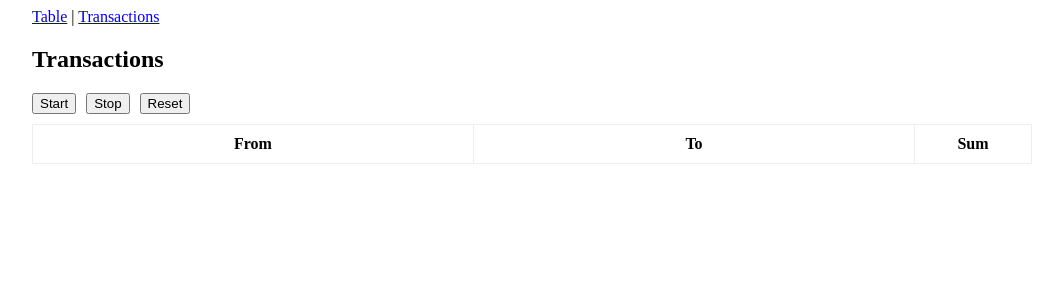
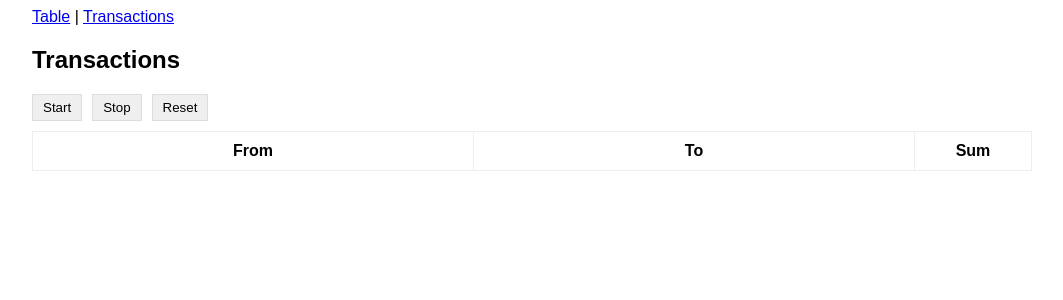
Before and after one commit to codeshota/atlant, a Vue app: page /transactions in a window 1280 px wide. Shown: the top 300 px of the page, without its empty margins (108-1171 px from the left). Built offline with nearby package versions, Linux system fonts and the light colour scheme.

Commit message:
correct styles

```diff
--- a/src/App.vue
+++ b/src/App.vue
@@ -9,6 +9,15 @@
 </template>
 
 <style>
+body {
+  font-family: sans-serif;
+}
+
+button {
+  border: 1px solid #ddd;
+  padding: 5px 10px;
+}
+
 .container {
   margin: 0 auto;
   width: 1000px;
--- a/src/views/Home.vue
+++ b/src/views/Home.vue
@@ -171,7 +171,7 @@ export default {
   position: absolute;
   left: 5px;
   line-height: 10px;
-  padding: 1px 3px;
+  padding: 2px 3px;
 }
 
 .card-title {
--- a/src/views/Transactions.vue
+++ b/src/views/Transactions.vue
@@ -2,8 +2,14 @@
   <div class="container">
     <h2>Transactions</h2>
 
-    <button @click="init" class="r-margin">Start</button>
-    <button @click="closeConnection" class="r-margin">Stop</button>
+    <button
+      @click="init"
+      class="r-margin"
+    >Start</button>
+    <button
+      @click="closeConnection"
+      class="r-margin"
+    >Stop</button>
     <button @click="resetMessages">Reset</button>
 
     <table>
@@ -71,12 +77,10 @@ export default {
     },
 
     openConnection(sendInitMessage, messages) {
-      console.log("Starting connection to WebSocket Server");
       this.connection = new WebSocket("wss://ws.blockchain.info/inv");
 
       this.connection.onopen = function (event) {
         console.log(event);
-        console.log("Successfully connected");
         sendInitMessage();
       }
 
@@ -95,13 +99,15 @@ export default {
     },
 
     closeConnection() {
-      this.connection.close();
+      this.connection && this.connection.close();
     },
 
     resetMessages() {
-      this.closeConnection();
-      this.messages = [];
-      this.openConnection(this.sendInitMessage, this.messages);
+      if (this.connection) {
+        this.closeConnection();
+        this.messages = [];
+        this.openConnection(this.sendInitMessage, this.messages);
+      }
     }
   }
 }
```
